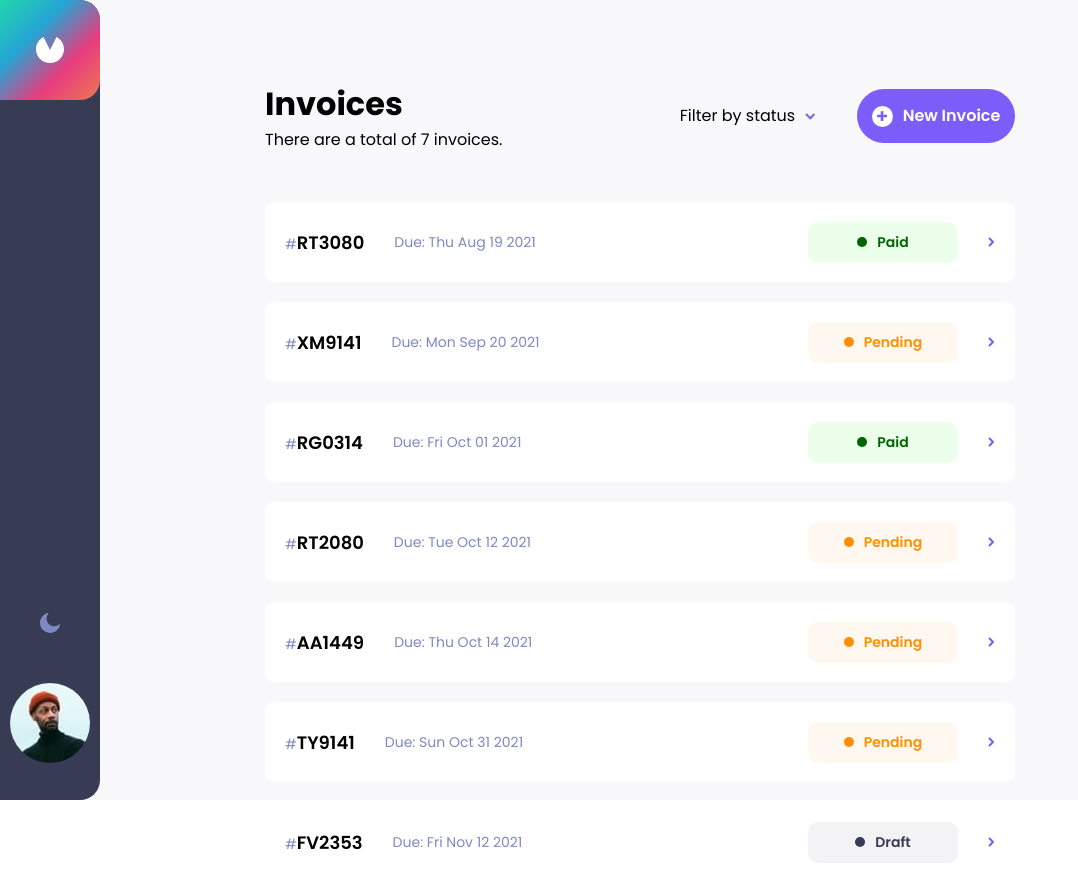
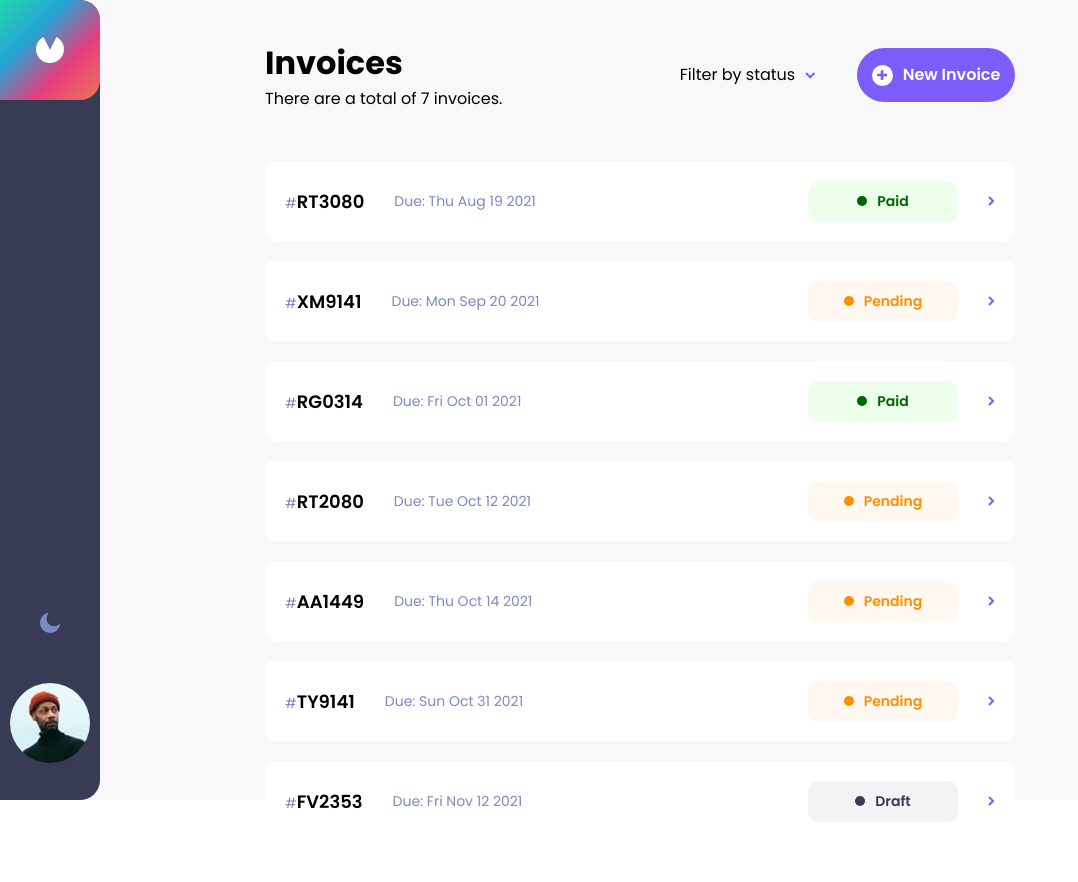
Before and after one commit to joshsutheran/invoice-app, a React (Create React App) app: page / in a window 1280 px wide. Shown: the whole page, without its empty margins (0-1078 px from the left). After the commit the page ends 841 px from the top, so only its background shows below. Built offline with nearby package versions, Linux system fonts and the light colour scheme.

Commit message:
updated styling

```diff
--- a/src/components/invoiceList/invoiceList.css
+++ b/src/components/invoiceList/invoiceList.css
@@ -9,7 +9,6 @@
 
 .invoices {
     width: 750px;
-    height: 80%;
 }
 
 .invoice__header {
```
